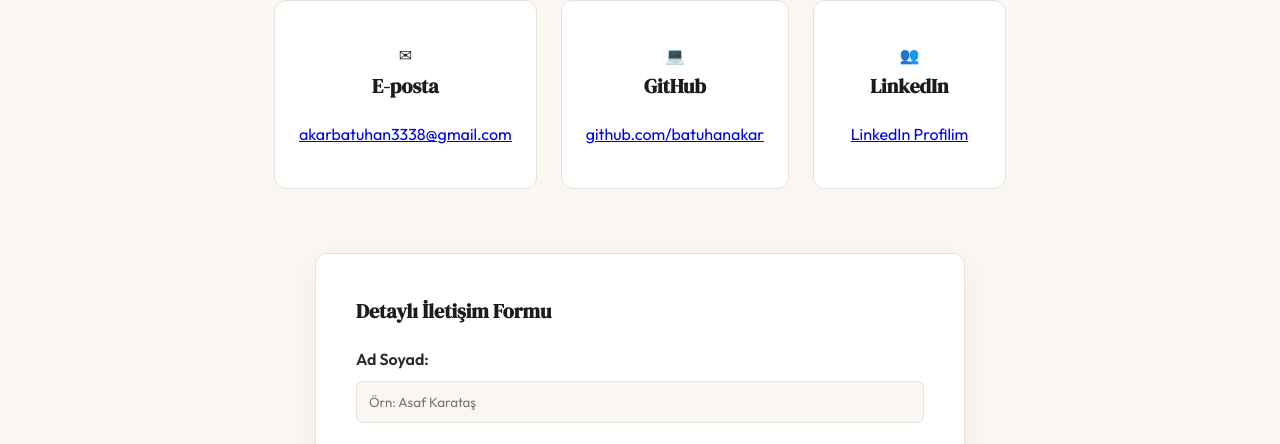
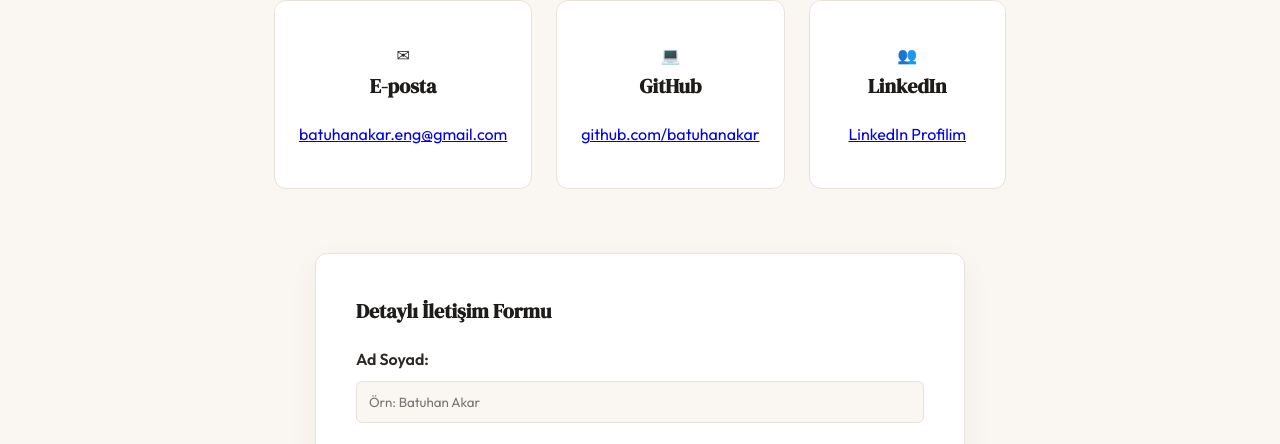
Before and after one commit to BatuAkar/BatuAkar.github.io, a plain HTML site: page contact.html in a window 1280 px wide. Shown: the part 481-925 px from the top of the page. Drawn offline with Linux system fonts and the light colour scheme.

Commit message:
Update contact.html

```diff
--- a/contact.html
+++ b/contact.html
@@ -36,7 +36,7 @@
             <div class="contact-tile">
                 <span class="tile-icon">&#9993;</span>
                 <h3>E-posta</h3>
-                <a href="mailto:akarbatuhan3338@gmail.com">akarbatuhan3338@gmail.com</a>
+                <a href="mailto:akarbatuhan3338@gmail.com">batuhanakar.eng@gmail.com</a>
             </div>
             <div class="contact-tile">
                 <span class="tile-icon">&#128187;</span>
@@ -54,7 +54,7 @@
             <h3>Detaylı İletişim Formu</h3>
             <form action="#">
                 <label for="name">Ad Soyad:</label>
-                <input type="text" id="name" name="name" placeholder="Örn: Asaf Karataş" required>
+                <input type="text" id="name" name="name" placeholder="Örn: Batuhan Akar" required>
 
                 <label for="email">E-posta Adresi:</label>
                 <input type="email" id="email" name="email" placeholder="ornek@mail.com" required>
```
